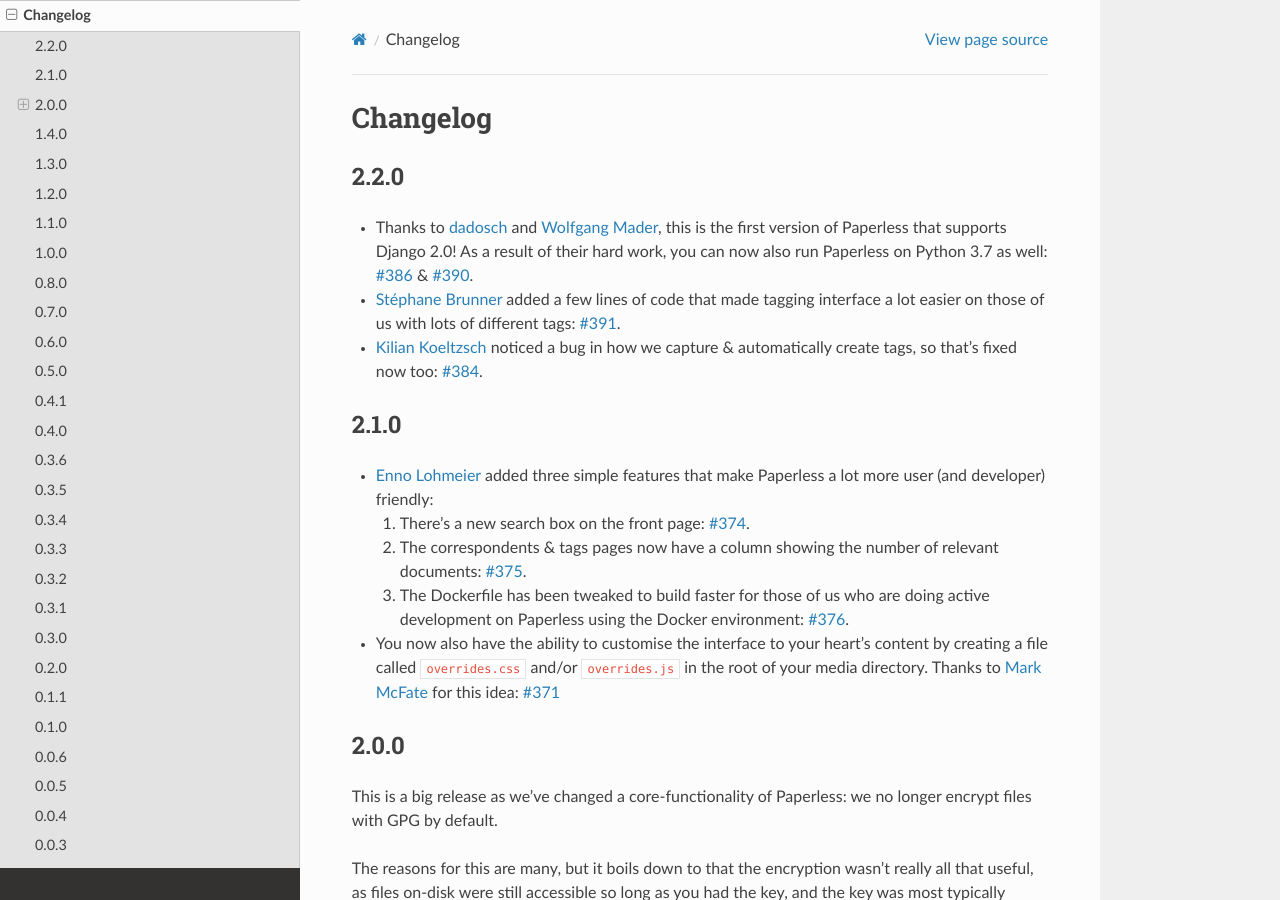
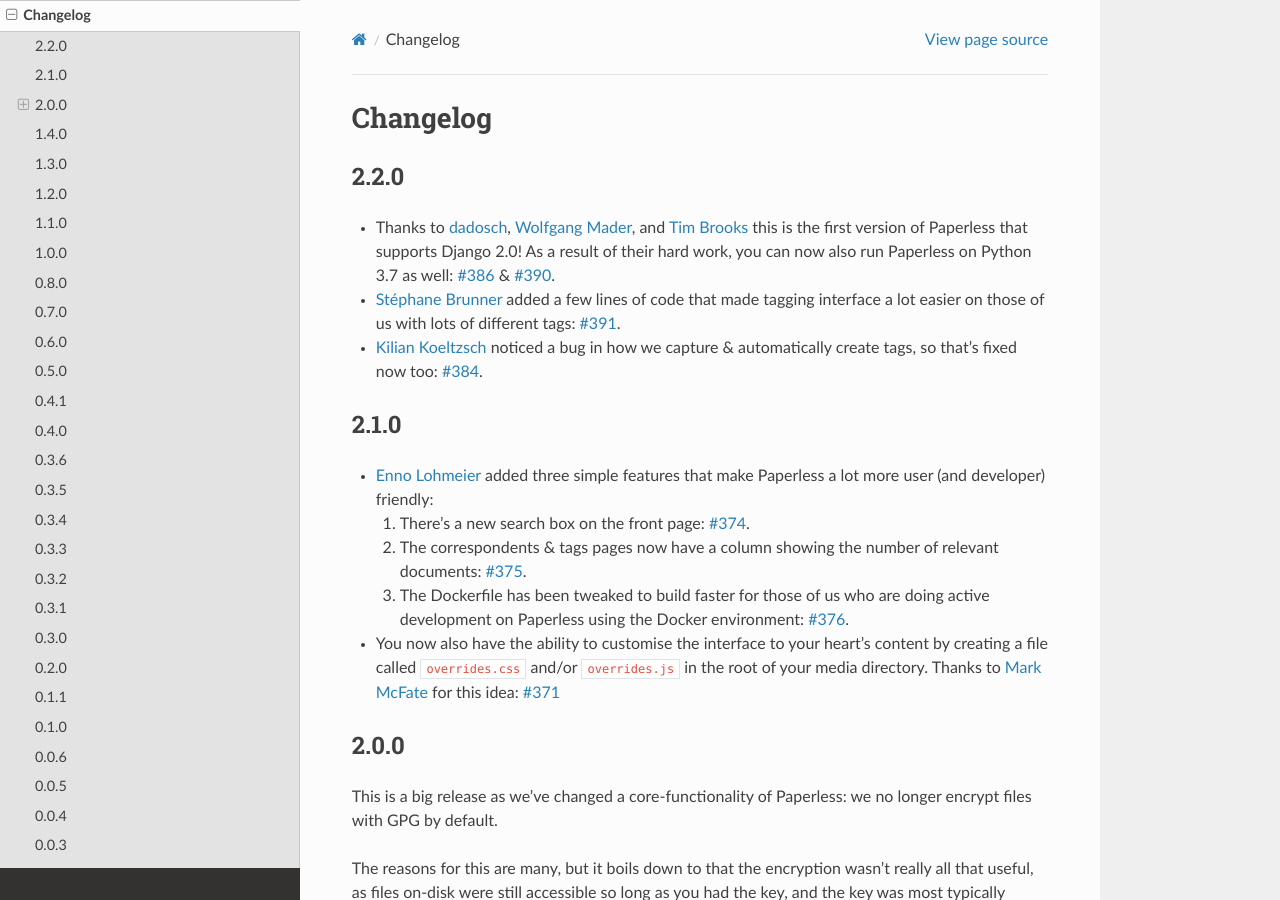
Before and after one commit to repoRangee/Large-scale, a Sphinx documentation site: the page built from docs/changelog.rst, in a window 1280 px wide and 900 px high. Built offline with Sphinx 7.4.7 and the Read the Docs theme 2.0.0, drawn with Linux system fonts in a browser that asks for light colours; formulas are drawn with MathJax 3.

Commit message:
Add Tim to the credits for 2.2.0

```diff
--- a/docs/changelog.rst
+++ b/docs/changelog.rst
@@ -4,9 +4,10 @@ Changelog
 2.2.0
 =====
 
-* Thanks to `dadosch`_ and `Wolfgang Mader`_, this is the first version of
-  Paperless that supports Django 2.0!  As a result of their hard work, you can
-  now also run Paperless on Python 3.7 as well: `#386`_ & `#390`_.
+* Thanks to `dadosch`_, `Wolfgang Mader`_, and `Tim Brooks`_ this is the first
+  version of Paperless that supports Django 2.0!  As a result of their hard
+  work, you can now also run Paperless on Python 3.7 as well: `#386`_ &
+  `#390`_.
 * `Stéphane Brunner`_ added a few lines of code that made tagging interface a lot
   easier on those of us with lots of different tags: `#391`_.
 * `Kilian Koeltzsch`_ noticed a bug in how we capture & automatically create
@@ -464,6 +465,7 @@ bulk of the work on this big change.
 .. _Mark McFate: https://github.com/SummittDweller
 .. _dadosch: https://github.com/dadosch
 .. _Wolfgang Mader: https://github.com/wmader
+.. _Tim Brooks: https://github.com/brookst
 .. _Stéphane Brunner: https://github.com/sbrunner
 .. _Kilian Koeltzsch: https://github.com/kiliankoe
 
```
